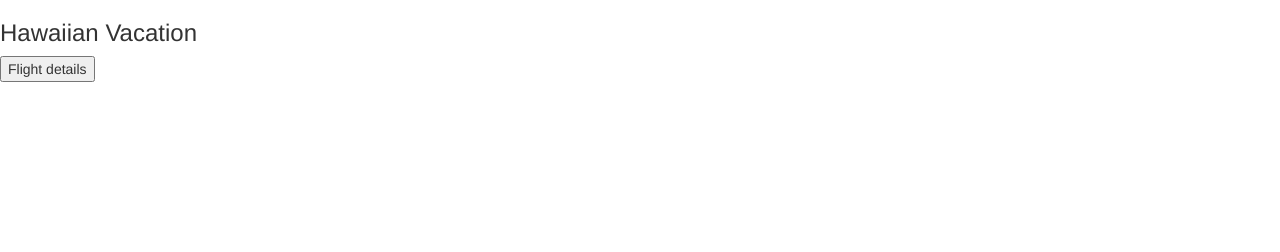
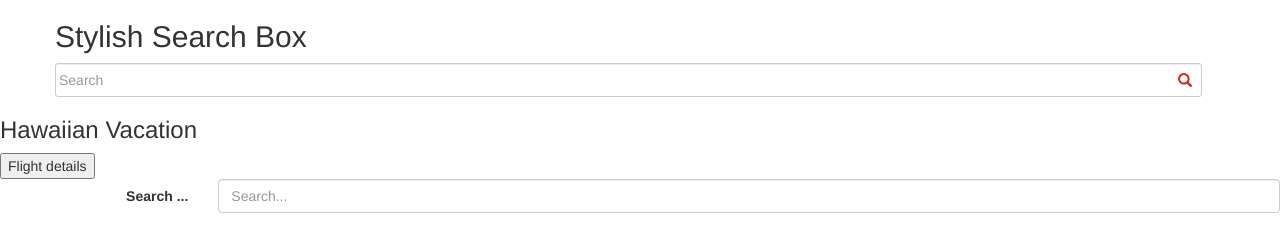
Before and after one commit to miguedep/wiki_search_FCC, a plain HTML site: page index.html in a window 1280 px wide. Drawn offline with nearby package versions, Linux system fonts and the light colour scheme.

Commit message:
new search box

```diff
--- /dev/null
+++ b/css/main.css
@@ -0,0 +1,38 @@
+#custom-search-input {
+   margin:0;
+   margin-top: 10px;
+   padding: 0;
+}
+
+#custom-search-input .search-query {
+   padding-right: 3px;
+   padding-right: 4px \9;
+   padding-left: 3px;
+   padding-left: 4px \9;
+   /* IE7-8 doesn't have border-radius, so don't indent the padding */
+
+   margin-bottom: 0;
+   -webkit-border-radius: 3px;
+   -moz-border-radius: 3px;
+   border-radius: 3px;
+}
+
+#custom-search-input button {
+   border: 0;
+   background: none;
+   /** belows styles are working good */
+   padding: 2px 5px;
+   margin-top: 2px;
+   position: relative;
+   left: -28px;
+   /* IE7-8 doesn't have border-radius, so don't indent the padding */
+   margin-bottom: 0;
+   -webkit-border-radius: 3px;
+   -moz-border-radius: 3px;
+   border-radius: 3px;
+   color:#D9230F;
+}
+
+.search-query:focus + button {
+   z-index: 3;
+}
--- a/index.html
+++ b/index.html
@@ -4,9 +4,25 @@
     <meta charset="UTF-8">
     <title>wiki search</title>
     <link rel='stylesheet prefetch' href='https://maxcdn.bootstrapcdn.com/bootstrap/3.3.5/css/bootstrap.min.css'>
+     <link rel="stylesheet" href="css/main.css">
   </head>
 
   <body>
+     <div class="container">
+        <div class="row">
+           <h2>Stylish Search Box</h2>
+           <div id="custom-search-input">
+              <div class="input-group col-md-12">
+                 <input type="text" class="  search-query form-control" placeholder="Search" />
+                 <span class="input-group-btn">
+                    <button class="btn btn-danger" type="button">
+                       <span class=" glyphicon glyphicon-search"></span>
+                    </button>
+                 </span>
+              </div>
+           </div>
+        </div>
+     </div>
 
     <div class="confirmation">
 <h3>Hawaiian Vacation</h3>
@@ -14,6 +30,16 @@
 <div class='ticket'>
 
 </div>
+      <div id="search">
+       <form class="form-horizontal">
+          <div class="form-group">
+             <label for="wikisearch" class="col-sm-2 control-label">Search ...</label>
+             <div class="col-sm-10">
+                <input type="text" class="form-control" id="wikisearch" placeholder="Search...">
+             </div>
+          </div>
+       </form>
+      </div>
 </div>
     <script src='http://cdnjs.cloudflare.com/ajax/libs/jquery/2.1.3/jquery.min.js'></script>
 <script src='http://maxcdn.bootstrapcdn.com/bootstrap/3.3.5/js/bootstrap.min.js'></script>
--- a/js/index.js
+++ b/js/index.js
@@ -2,15 +2,15 @@ var wikisearch = {
   init: function() {
     $('.confirmation').on('click', 'button', this.loadWiki);
   },
-   loadWiki: function(){
-      var url = "https://en.wikipedia.org/w/api.php?action=query&format=json&prop=extracts&generator=search&exsentences=1&exlimit=10&exintro=1&explaintext=1&gsrsearch=cars&gsroffset=2&gsrinterwiki=1";
+   loadWiki: function(value){
+      var url = "https://en.wikipedia.org/w/api.php?action=query&format=json&prop=extracts&generator=search&exsentences=1&exlimit=10&exintro=1&explaintext=1&gsrsearch="+value+"&gsroffset=2&gsrinterwiki=1";
       $.ajax({
          type: 'GET',
          url: url,
          data: null,
          dataType: 'jsonp',
          success: function(response) {
-            $('.ticket').html("hi");
+
             console.log(response.query.pages);
          },
          error: function(request, errorType, errorMessage) {
@@ -31,4 +31,11 @@ var wikisearch = {
 
 $(document).ready(function() {
   wikisearch.init();
+   $('form').on('submit', function(event) {
+      event.preventDefault();
+      var value = $('input').val();
+      value = value.replace(/\s/g, '+');
+      $('.ticket').html(value);
+      wikisearch.loadWiki(value);
+   });
 });
```
